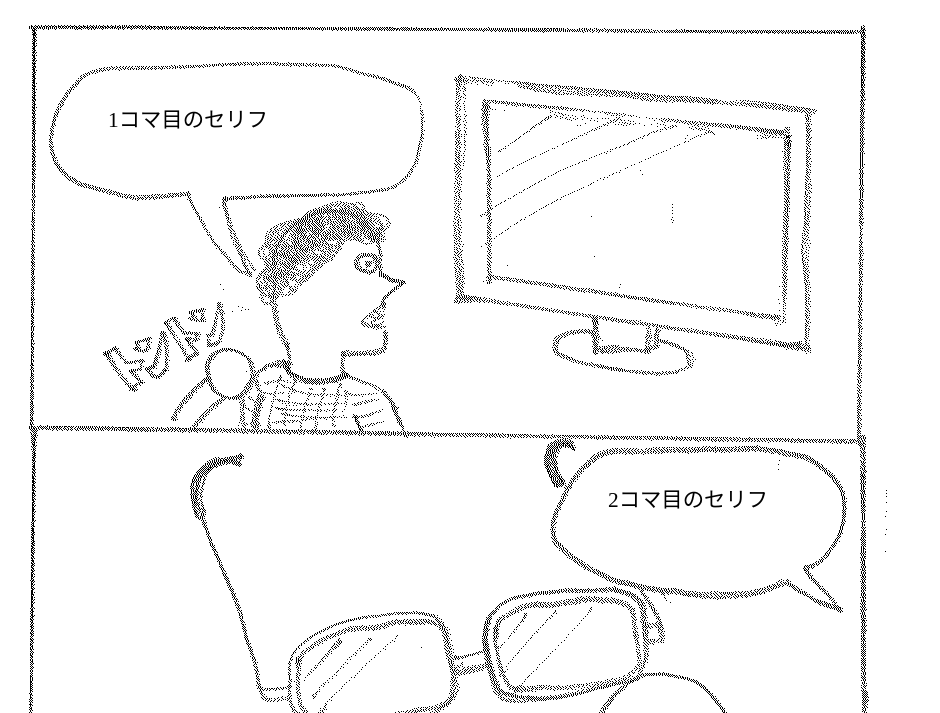
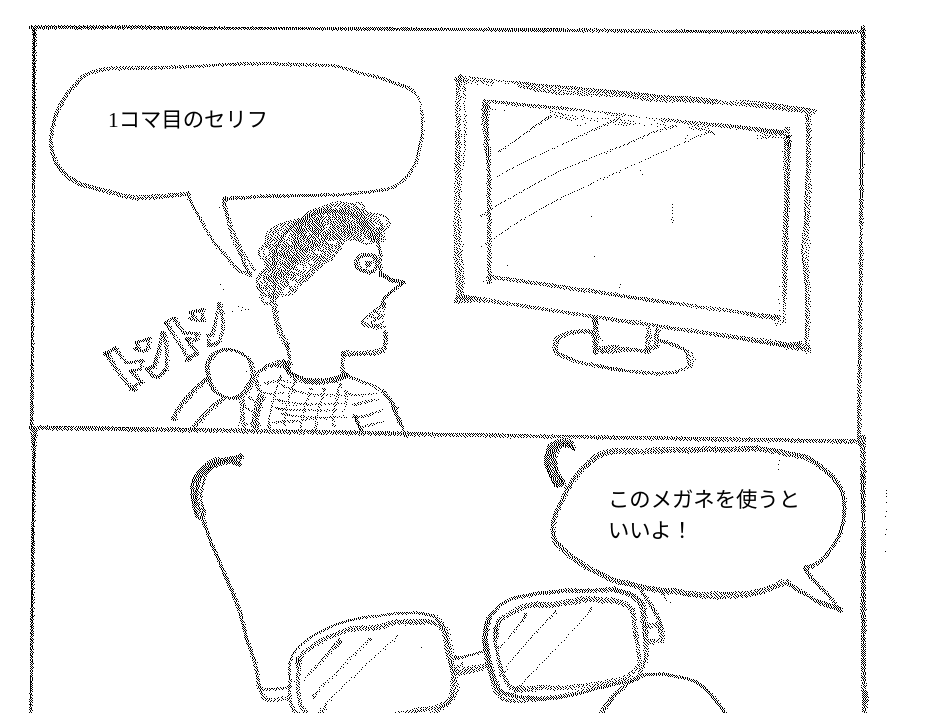
Before and after one commit to yuto-ha/git-manga, a plain HTML site: page index.html in a window 1280 px wide. Shown: the part 87-800 px from the top of the page, without its empty margins (0-940 px from the left). Drawn offline with Linux system fonts and the light colour scheme.

Commit message:
Change 2nd slide

```diff
--- a/index.html
+++ b/index.html
@@ -12,7 +12,7 @@
 			1コマ目のセリフ
 			</span>
 			<span style="position: absolute; top: 480px; left: 600px; width: 200px; font-size: 16pt;">
-			2コマ目のセリフ
+			このメガネを使うといいよ！
 			</span>
 			<span style="position: absolute; top: 830px; left: 100px; width: 190px; font-size: 16pt;">
 			3コマ目のセリフ
```
